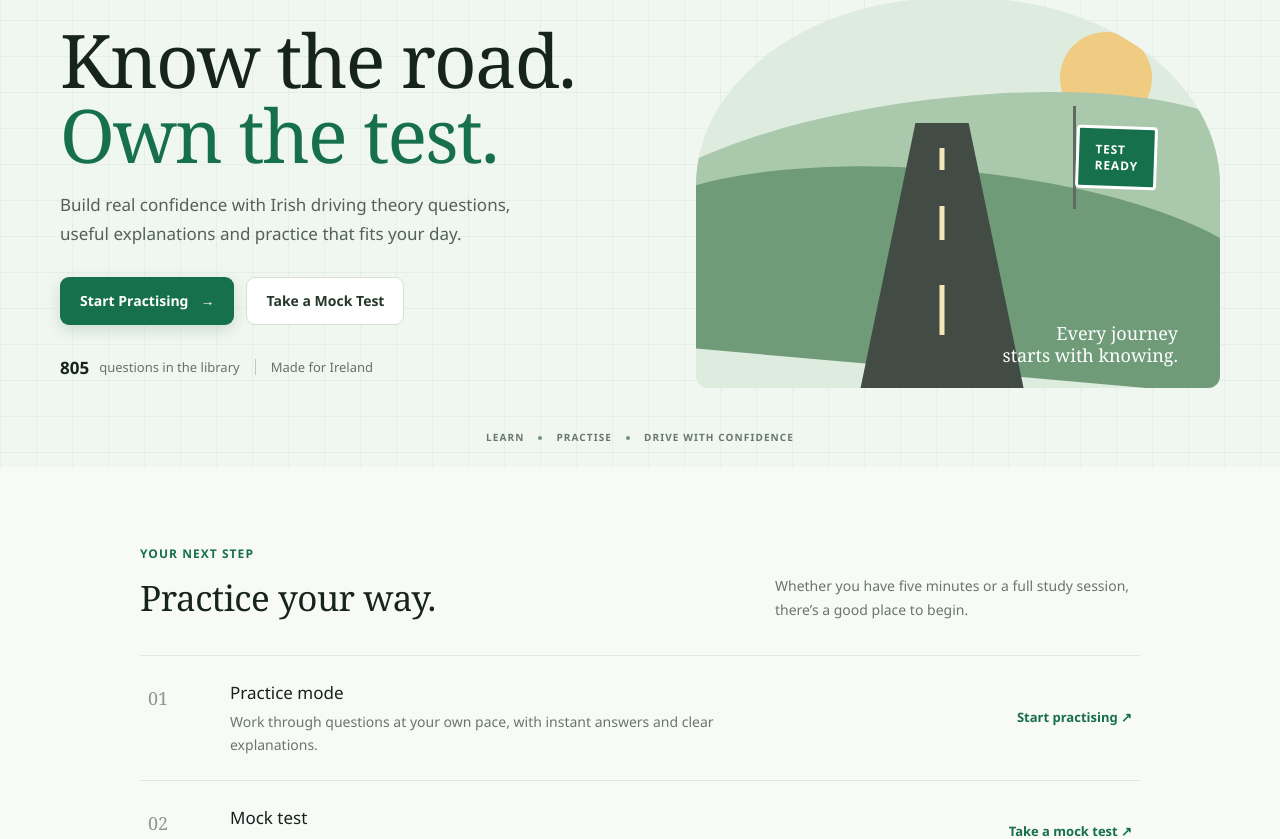
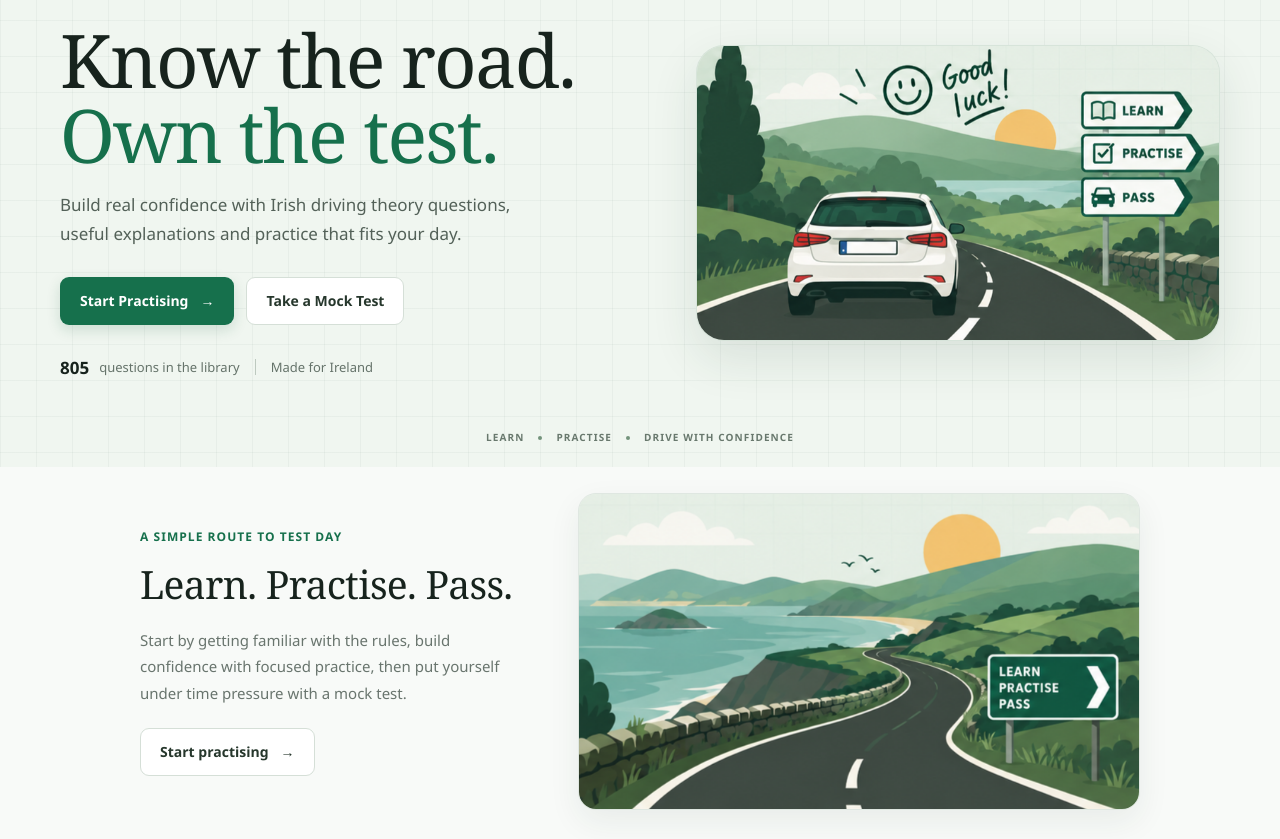
Before and after one commit to cullenry/theory-tester, a Next.js app: page / in a window 1280 px wide. Shown: the part 165-1004 px from the top of the page. Built offline with nearby package versions, Linux system fonts and the light colour scheme.

Commit message:
Add illustration-led page layouts

```diff
--- a/src/app/globals.css
+++ b/src/app/globals.css
@@ -153,3 +153,33 @@ button:focus-visible, a:focus-visible, input:focus-visible, select:focus-visible
 .topic-picker-option:focus-visible { outline: 3px solid #75bd91; outline-offset: -2px; }
 .topic-picker-done { display: flex; width: calc(100% - 12px); min-height: 40px; align-items: center; justify-content: space-between; margin: 0 6px 7px; padding: 0 11px; border: 1px solid #dce7df; border-radius: 8px; background: #f7fbf8; color: var(--green-dark); cursor: pointer; font-size: 12px; font-weight: 750; transition: background .16s ease, border-color .16s ease; }
 .topic-picker-done:hover { border-color: #b8d1bf; background: #edf7f0; }
+
+
+
+
+.hero-art { display: flex; align-items: center; justify-content: center; min-width: 0; overflow: hidden; border: 1px solid rgba(21, 82, 51, .08); border-radius: 28px; background: #e8f1e8; box-shadow: 0 18px 48px rgba(25, 62, 41, .11); }
+.hero-art img { display: block; width: 100%; height: auto; }
+.pathway-section { display: grid; grid-template-columns: minmax(0, .82fr) minmax(0, 1.18fr); align-items: center; gap: 48px; width: min(1000px, calc(100% - 48px)); margin: 0 auto; padding: 26px 0 78px; }
+.pathway-copy { max-width: 430px; }
+.pathway-copy h2 { margin: 9px 0 14px; font-family: Georgia, "Times New Roman", serif; font-size: 39px; font-weight: 500; letter-spacing: -.7px; }
+.pathway-copy p:not(.eyebrow) { margin: 0 0 22px; color: var(--muted); font-size: 15px; line-height: 1.75; }
+.pathway-art { overflow: hidden; border: 1px solid var(--line); border-radius: 18px; background: #edf5ee; box-shadow: 0 12px 32px rgba(25, 62, 41, .07); }
+.pathway-art img { display: block; width: 100%; height: auto; }
+.library-intro, .mock-intro { display: grid; grid-template-columns: minmax(0, .9fr) minmax(0, 1.1fr); align-items: center; gap: 28px; margin-bottom: 24px; padding: 22px; border: 1px solid var(--line); border-radius: 14px; background: #f4f9f5; overflow: hidden; }
+.library-intro-copy h2, .mock-intro-copy h2 { margin: 8px 0 10px; font-family: Georgia, "Times New Roman", serif; font-size: 31px; font-weight: 500; letter-spacing: -.4px; line-height: 1.1; }
+.library-intro-copy p:not(.eyebrow), .mock-intro-copy p:not(.eyebrow) { margin: 0; color: var(--muted); font-size: 13px; line-height: 1.7; }
+.library-intro-art, .mock-intro-art { min-width: 0; align-self: stretch; overflow: hidden; border-radius: 10px; background: white; }
+.library-intro-art img, .mock-intro-art img { display: block; width: 100%; height: 100%; object-fit: cover; }
+.mock-intro { margin-bottom: 22px; }
+.mock-intro .mock-intro-copy { padding: 4px 2px 4px 4px; }
+
+@media (max-width: 760px) {
+  .hero-art { border-radius: 20px; }
+  .pathway-section, .library-intro, .mock-intro { grid-template-columns: 1fr; gap: 20px; }
+  .pathway-section { width: calc(100% - 40px); padding: 8px 0 55px; }
+  .pathway-copy h2 { font-size: 32px; }
+  .pathway-art { border-radius: 14px; }
+  .library-intro, .mock-intro { padding: 16px; }
+  .library-intro-copy h2, .mock-intro-copy h2 { font-size: 27px; }
+  .library-intro-art, .mock-intro-art { max-height: 280px; }
+}
--- a/src/app/page.tsx
+++ b/src/app/page.tsx
@@ -1,3 +1,4 @@
+import Image from "next/image";
 import Link from "next/link";
 import { questions } from "@/lib/questions";
 
@@ -22,14 +23,36 @@ export default function Home() {
             </div>
             <div className="hero-proof"><strong>{questions.length}</strong><span>questions in the library</span><span className="proof-separator" /><span>Made for Ireland</span></div>
           </div>
-          <div className="road-illustration" aria-hidden="true">
-            <div className="road-sun" /><div className="road-hill road-hill-back" /><div className="road-hill road-hill-front" />
-            <div className="roadway"><span /><span /><span /></div>
-            <div className="road-sign"><i /><b>TEST<br />READY</b></div>
-            <div className="road-caption">Every journey<br />starts with knowing.</div>
+          <div className="hero-art">
+            <Image
+              src="/images/theorytester-good-luck.png"
+              alt="Illustration of a car on an Irish country road with Learn, Practise and Pass signs"
+              width={748}
+              height={480}
+              priority
+              sizes="(max-width: 760px) 100vw, 560px"
+            />
           </div>
         </div>
         <div className="hero-bottom-line"><span>LEARN</span><i /><span>PRACTISE</span><i /><span>DRIVE WITH CONFIDENCE</span></div>
+      </section>
+
+      <section className="pathway-section" aria-labelledby="pathway-title">
+        <div className="pathway-copy">
+          <p className="eyebrow">A simple route to test day</p>
+          <h2 id="pathway-title">Learn. Practise. Pass.</h2>
+          <p>Start by getting familiar with the rules, build confidence with focused practice, then put yourself under time pressure with a mock test.</p>
+          <Link className="button button-secondary" href="/practice">Start practising <span aria-hidden="true">→</span></Link>
+        </div>
+        <div className="pathway-art">
+          <Image
+            src="/images/theorytester-learn-practise-pass.png"
+            alt="Illustration showing learn, practise and pass for Irish driving theory preparation"
+            width={745}
+            height={480}
+            sizes="(max-width: 760px) 100vw, 520px"
+          />
+        </div>
       </section>
 
       <section className="modes-section" aria-labelledby="modes-title">
--- a/src/app/questions/page.tsx
+++ b/src/app/questions/page.tsx
@@ -1,3 +1,4 @@
+import Image from "next/image";
 import type { Metadata } from "next";
 import { QuestionBrowser } from "@/components/question-browser";
 import { questions } from "@/lib/questions";
@@ -5,5 +6,31 @@ import { questions } from "@/lib/questions";
 export const metadata: Metadata = { title: "Question Library", description: "Search and browse Irish driving theory test questions by category." };
 
 export default function QuestionsPage() {
-  return <main className="app-main"><div className="page-shell browser-shell"><div className="page-heading"><div><p className="eyebrow">The full library</p><h1>Question browser</h1></div><span className="test-chip">{questions.length} questions</span></div><QuestionBrowser /></div></main>;
+  return (
+    <main className="app-main">
+      <div className="page-shell browser-shell">
+        <div className="page-heading">
+          <div><p className="eyebrow">The full library</p><h1>Question browser</h1></div>
+          <span className="test-chip">{questions.length} questions</span>
+        </div>
+        <section className="library-intro" aria-labelledby="library-intro-title">
+          <div className="library-intro-copy">
+            <p className="eyebrow">Know what you&apos;re learning</p>
+            <h2 id="library-intro-title">The whole road, in one place.</h2>
+            <p>Search all {questions.length} questions, browse by topic and open any question for the answer and explanation.</p>
+          </div>
+          <div className="library-intro-art">
+            <Image
+              src="/images/theorytester-driving-theory.png"
+              alt="Illustration of an Irish driving theory book, road signs and a practice checklist"
+              width={748}
+              height={460}
+              sizes="(max-width: 760px) 100vw, 430px"
+            />
+          </div>
+        </section>
+        <QuestionBrowser />
+      </div>
+    </main>
+  );
 }
--- a/src/components/mock-test-session.tsx
+++ b/src/components/mock-test-session.tsx
@@ -1,5 +1,6 @@
 "use client";
 
+import Image from "next/image";
 import Link from "next/link";
 import { useEffect, useRef, useState } from "react";
 import { AnswerOption, ProgressBar, QuestionCard } from "@/components/question-ui";
@@ -119,6 +120,23 @@ export function MockTestSession({ initialQuestions, initialDurationSeconds = 40
     return (
       <main className="app-main"><div className="page-shell practice-shell">
         <div className="page-heading"><div><p className="eyebrow">Timed exam</p><h1>Mock test</h1></div></div>
+        <section className="mock-intro" aria-labelledby="mock-intro-title">
+          <div className="mock-intro-copy">
+            <p className="eyebrow">Ready for the road?</p>
+            <h2 id="mock-intro-title">Test yourself under pressure.</h2>
+            <p>Choose a timed format, work through the questions without feedback, then review your result when you finish.</p>
+          </div>
+          <div className="mock-intro-art">
+            <Image
+              src="/images/theorytester-test-ready.png"
+              alt="Illustration of an Irish road with a Test Ready sign"
+              width={745}
+              height={460}
+              sizes="(max-width: 760px) 100vw, 430px"
+            />
+          </div>
+        </section>
+
         <section className="mock-format-section" aria-labelledby="mock-config-title">
           <div className="mock-format-heading"><p className="eyebrow">Test format</p><h2 id="mock-config-title">Choose a test format</h2></div>
           <div className="mock-format-grid">
```
